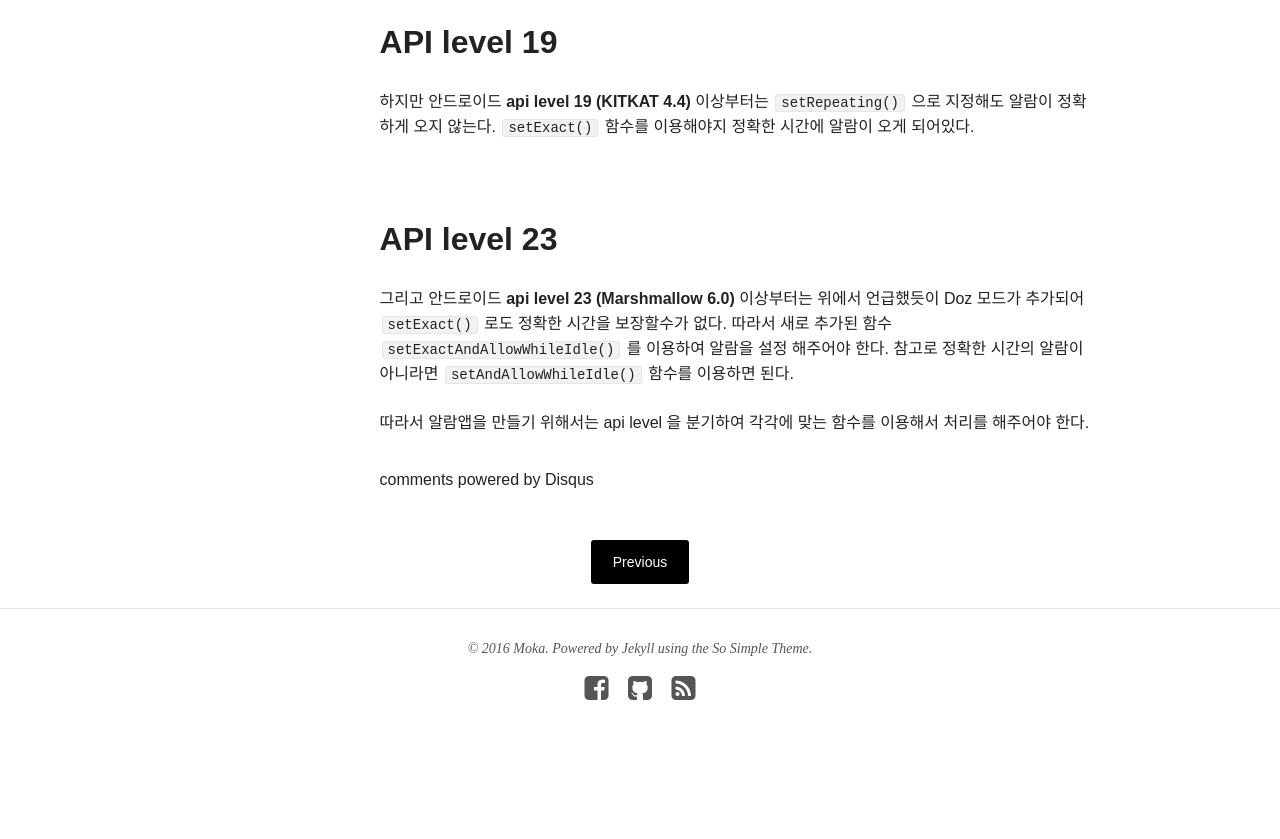
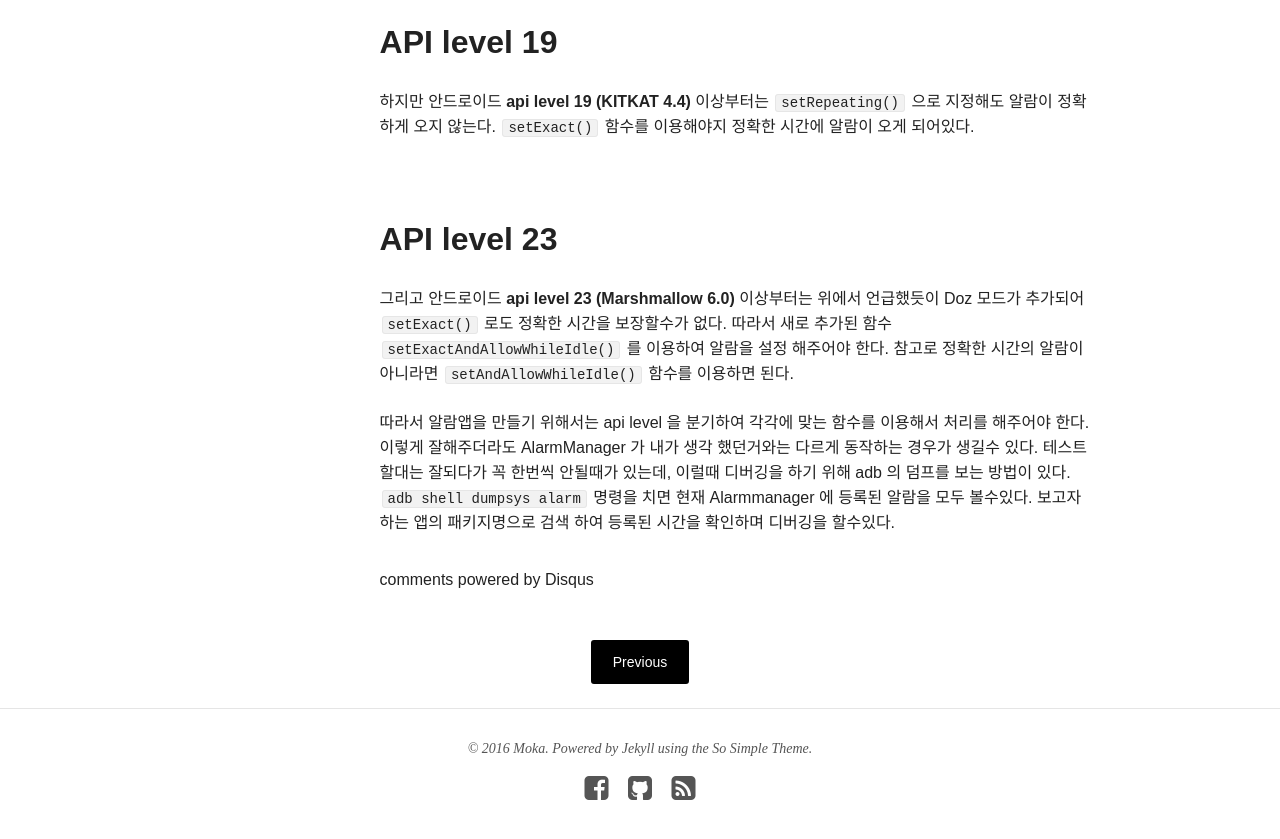
Before and after one commit to steadymoka/moka-a.github.io, a Jekyll site: the page built from _posts/android/2016-09-13-android-alarm.md, in a window 1280 px wide and 900 px high, scrolled down 1575 px. Shown: the top 839 px of the window. Built offline with Jekyll 4.4.1, drawn with Linux system fonts in a browser that asks for light colours; nearby versions of some CDN libraries; comment, search, counter and statistics services are not loaded; before the commit the page ends 2375 px from its top, so only the background shows below that.

Commit message:
edit read me

```diff
--- a/_posts/android/2016-09-13-android-alarm.md
+++ b/_posts/android/2016-09-13-android-alarm.md
@@ -46,4 +46,4 @@ date: 2016-9-13
 그리고 안드로이드 **api level 23 (Marshmallow 6.0)** 이상부터는 위에서 언급했듯이 Doz 모드가 추가되어 `setExact()` 로도 정확한 시간을 보장할수가 없다. 따라서 새로 추가된 함수 `setExactAndAllowWhileIdle()` 를 이용하여 알람을 설정 해주어야 한다. 참고로 정확한 시간의 알람이 아니라면 `setAndAllowWhileIdle()` 함수를 이용하면 된다.
 
 
-따라서 알람앱을 만들기 위해서는 api level 을 분기하여 각각에 맞는 함수를 이용해서 처리를 해주어야 한다.
+따라서 알람앱을 만들기 위해서는 api level 을 분기하여 각각에 맞는 함수를 이용해서 처리를 해주어야 한다. 이렇게 잘해주더라도 AlarmManager 가 내가 생각 했던거와는 다르게 동작하는 경우가 생길수 있다. 테스트할대는 잘되다가 꼭 한번씩 안될때가 있는데, 이럴때 디버깅을 하기 위해 adb 의 덤프를 보는 방법이 있다.  `adb shell dumpsys alarm` 명령을 치면 현재 Alarmmanager 에 등록된 알람을 모두 볼수있다. 보고자 하는 앱의 패키지명으로 검색 하여 등록된 시간을 확인하며 디버깅을 할수있다.
```
Also changed, not shown: _posts/android/2016-09-11-android-context.md (+1 -1 lines), README.md.
